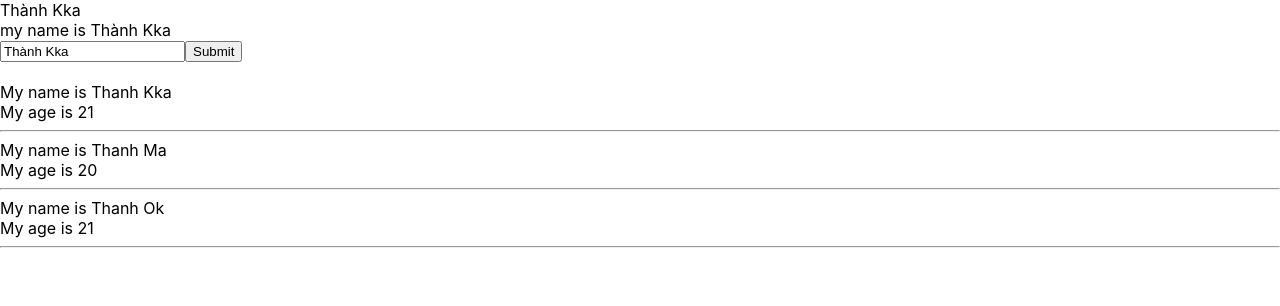
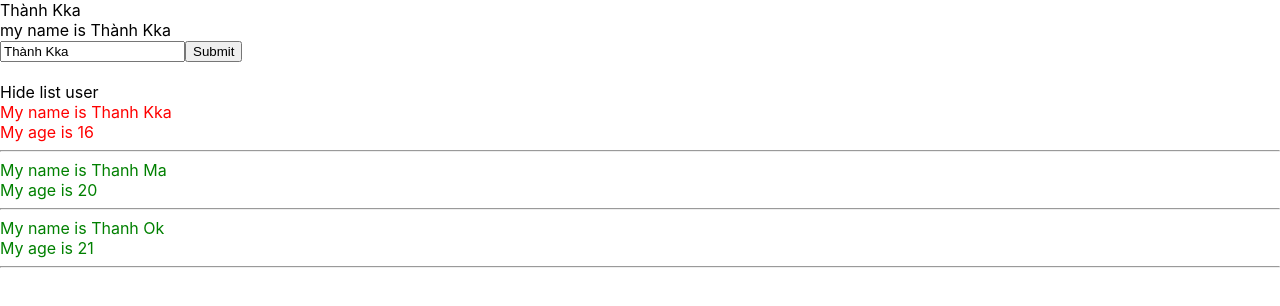
Before and after one commit to thanhkka051205/ReactJS, a React (Create React App) app: page / in a window 1280 px wide. Shown: the top 306 px of the page. Built offline with nearby package versions, Linux system fonts and the light colour scheme.

Commit message:
git commit -m "Show/Hide List User"

```diff
--- a/src/App.css
+++ b/src/App.css
@@ -1,3 +1,15 @@
+.red{
+  color: red;
+}
+
+.green{
+  color: green;
+}
+
+.body{
+  padding: 20px;
+}
+
 .App {
   text-align: center;
 }
--- a/src/components/DisplayInfor.js
+++ b/src/components/DisplayInfor.js
@@ -1,13 +1,36 @@
 import React from "react";
 
 class DisplayInfor extends React.Component {
+  state = {
+    isShowListUser: true,
+  };
+
+  handleShowHide = () => {
+    this.setState({
+      isShowListUser: !this.state.isShowListUser,
+    });
+  };
+
   render() {
     const { listUsers } = this.props;
     return (
       <div>
+        <div>
+          <span
+            onClick={() => {
+              this.handleShowHide();
+            }}
+          >
+            {this.state.isShowListUser === true
+              ? "Hide list user"
+              : "Show List User"}
+          </span>
+        </div>
+        {this.state.isShowListUser && (
+          <div>
             {listUsers.map((user) => {
               return (
-            <div key={user.id}>
+                <div key={user.id} className={+user.age > 18 ? "green" : "red"}>
                   <div>My name is {user.name}</div>
                   <div>My age is {user.age}</div>
                   <hr />
@@ -15,6 +38,8 @@
               );
             })}
           </div>
+        )}
+      </div>
     );
   }
 }
--- a/src/components/MyComponent.js
+++ b/src/components/MyComponent.js
@@ -5,7 +5,7 @@
 class MyComponent extends React.Component {
   state = {
     listUsers: [
-      { id: 1, name: "Thanh Kka", age: "21" },
+      { id: 1, name: "Thanh Kka", age: "16" },
       { id: 2, name: "Thanh Ma", age: "20" },
       { id: 3, name: "Thanh Ok", age: "21" },
     ],
```
Lines whose indentation alone changed are shown as unchanged.
